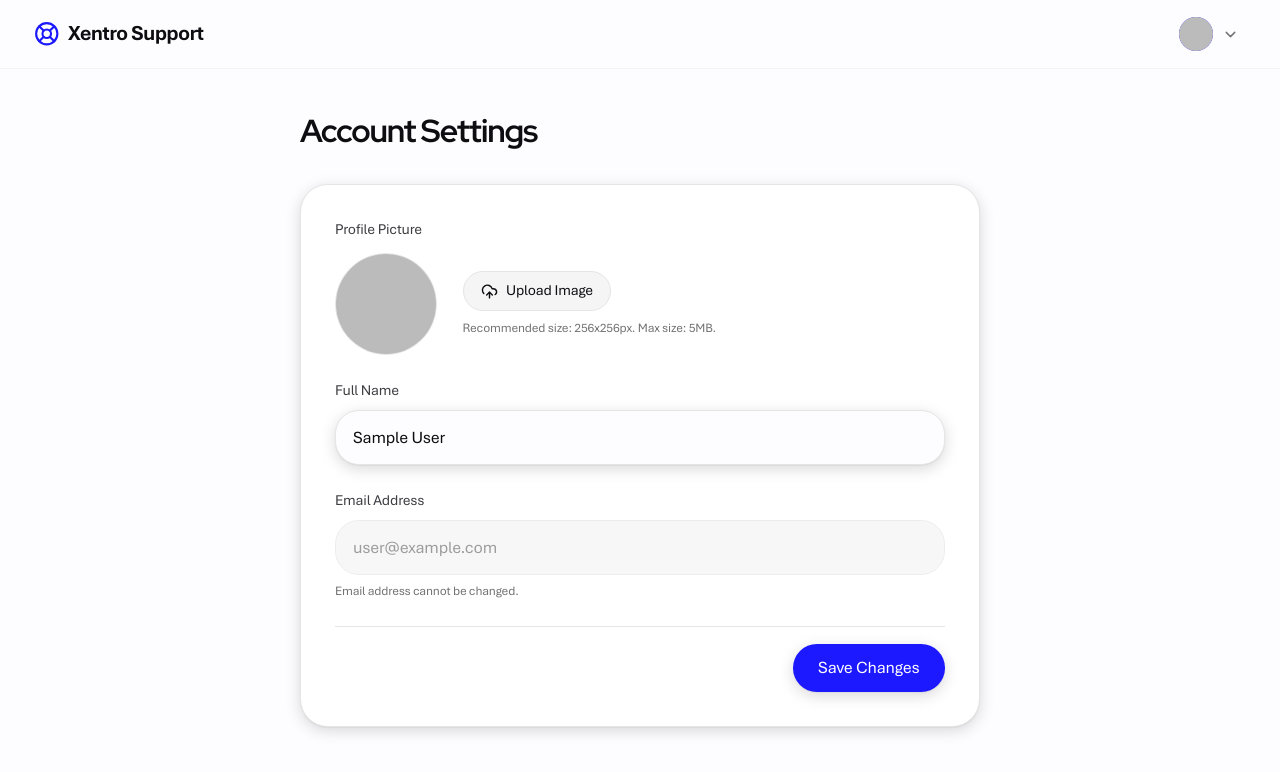
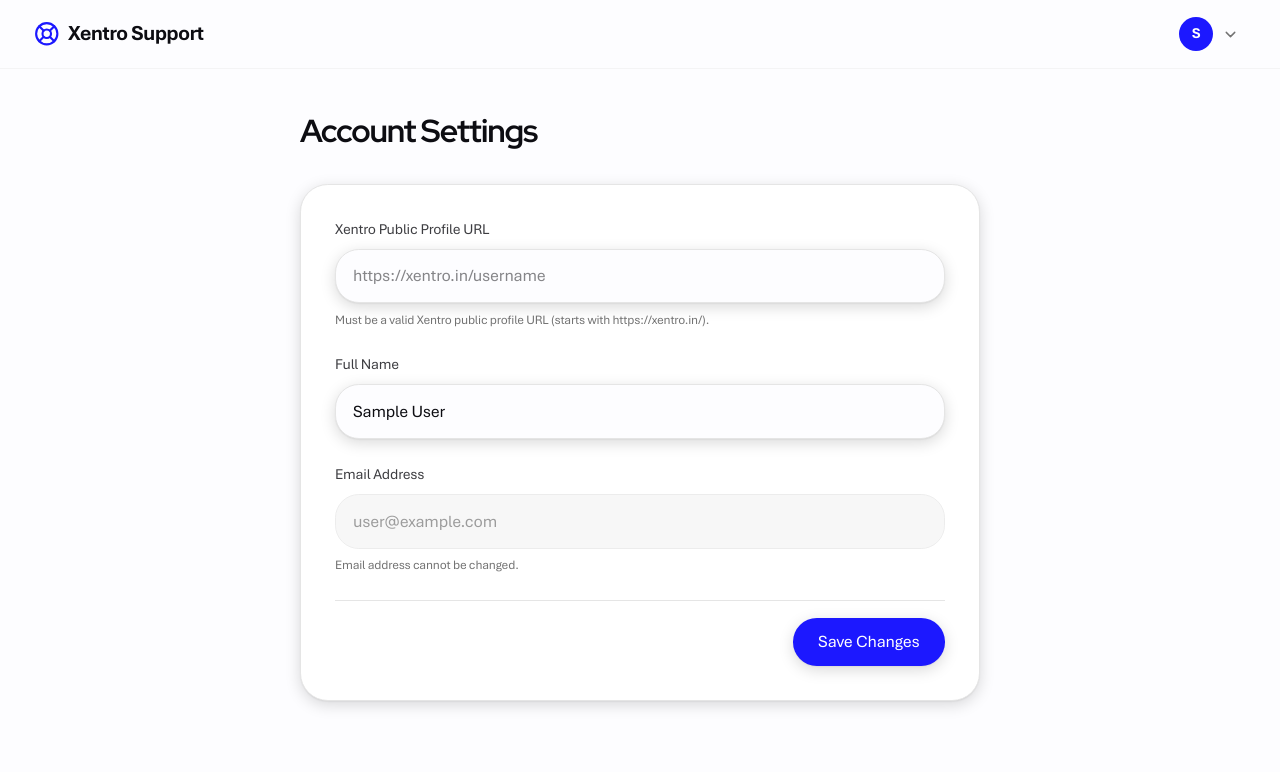
Before and after one commit to ss-xentro/xentro-support, a Next.js app: page /settings in a window 1280 px wide. Shown: the top 772 px of the page. Built offline with nearby package versions, Linux system fonts and the light colour scheme; no server answers; sample sign-in values are in the browser's storage.

Commit message:
refactor: replace profile image upload with mandatory Xentro profile URL validation

```diff
--- a/src/app/api/me/route.ts
+++ b/src/app/api/me/route.ts
@@ -23,13 +23,17 @@
     }
 
     const body = await req.json()
-    const { name, image } = body
+    const { name, profileUrl } = body
+
+    if (profileUrl && !profileUrl.startsWith("https://xentro.in/")) {
+      return new NextResponse("Profile URL must be a valid Xentro public profile (starts with https://xentro.in/)", { status: 400 })
+    }
 
     const updatedUser = await prisma.user.update({
       where: { id: user.id },
       data: {
         name: name !== undefined ? name : undefined,
-        image: image !== undefined ? image : undefined,
+        profileUrl: profileUrl !== undefined ? profileUrl : undefined,
       }
     })
 
--- a/src/app/settings/page.tsx
+++ b/src/app/settings/page.tsx
@@ -3,16 +3,15 @@
 import { useState, useEffect, Suspense } from "react"
 import { useAuth } from "@/contexts/AuthContext"
 import { Navbar } from "@/components/navbar"
-import { Loader2, UploadCloud, User } from "lucide-react"
+import { Loader2 } from "lucide-react"
 import { useSearchParams } from "next/navigation"
 
 function SettingsContent() {
   const { user, isAuthenticated, isLoading } = useAuth()
   const searchParams = useSearchParams()
   const [name, setName] = useState("")
-  const [image, setImage] = useState("")
+  const [profileUrl, setProfileUrl] = useState("")
   const [saving, setSaving] = useState(false)
-  const [uploading, setUploading] = useState(false)
   const [message, setMessage] = useState("")
 
   const isFirstLogin = searchParams.get("firstLogin") === "true" || (!isLoading && user && !user.name)
@@ -20,7 +19,7 @@
   useEffect(() => {
     if (user) {
       setName(user.name || "")
-      setImage(user.image || "")
+      setProfileUrl(user.profileUrl || "")
     }
   }, [user])
 
@@ -32,33 +31,7 @@
     return null // Next.js middleware should redirect if needed, but just in case
   }
 
-  const handleFileUpload = async (e: React.ChangeEvent<HTMLInputElement>) => {
-    if (!e.target.files || e.target.files.length === 0) return
 
-    setUploading(true)
-    const file = e.target.files[0]
-    const formData = new FormData()
-    formData.append("file", file)
-
-    try {
-      const res = await fetch("/api/upload", {
-        method: "POST",
-        body: formData,
-      })
-
-      if (res.ok) {
-        const data = await res.json()
-        setImage(data.url)
-      } else {
-        setMessage("Upload failed")
-      }
-    } catch (error) {
-      console.error("Upload failed", error)
-      setMessage("An error occurred during upload")
-    } finally {
-      setUploading(false)
-    }
-  }
 
   const handleSave = async (e: React.FormEvent) => {
     e.preventDefault()
@@ -69,7 +42,7 @@
       const res = await fetch("/api/me", {
         method: "PATCH",
         headers: { "Content-Type": "application/json" },
-        body: JSON.stringify({ name, image })
+        body: JSON.stringify({ name, profileUrl })
       })
 
       if (res.ok) {
@@ -109,24 +82,15 @@
             )}
 
             <div>
-              <label className="block text-sm font-medium mb-3 text-foreground/80">Profile Picture</label>
-              <div className="flex items-center gap-6">
-                <div className="w-24 h-24 rounded-full border border-border overflow-hidden bg-muted flex items-center justify-center shrink-0">
-                  {image ? (
-                    <img src={image} alt="Profile" className="w-full h-full object-cover" />
-                  ) : (
-                    <User className="w-10 h-10 text-muted-foreground" />
-                  )}
-                </div>
-                <div className="flex-1">
-                  <label className="cursor-pointer inline-flex items-center gap-2 px-4 py-2 bg-secondary text-secondary-foreground rounded-lg font-medium hover:bg-secondary/80 transition-colors text-sm border border-border">
-                    {uploading ? <Loader2 className="w-4 h-4 animate-spin" /> : <UploadCloud className="w-4 h-4" />}
-                    {uploading ? 'Uploading...' : 'Upload Image'}
-                    <input type="file" className="hidden" accept="image/*" onChange={handleFileUpload} disabled={uploading} />
-                  </label>
-                  <p className="text-xs text-muted-foreground mt-2">Recommended size: 256x256px. Max size: 5MB.</p>
-                </div>
-              </div>
+              <label className="block text-sm font-medium mb-2 text-foreground/80">Xentro Public Profile URL</label>
+              <input
+                type="url"
+                value={profileUrl}
+                onChange={(e) => setProfileUrl(e.target.value)}
+                placeholder="https://xentro.in/username"
+                className="w-full bg-background border border-border rounded-lg px-4 py-3 focus:outline-none focus:ring-2 focus:ring-primary shadow-sm"
+              />
+              <p className="text-xs text-muted-foreground mt-2">Must be a valid Xentro public profile URL (starts with https://xentro.in/).</p>
             </div>
 
             <div>
--- a/src/components/navbar.tsx
+++ b/src/components/navbar.tsx
@@ -43,11 +43,7 @@
                 className="flex items-center gap-2 p-1.5 rounded-full hover:bg-secondary/80 transition-colors border border-transparent focus:border-border"
               >
                 <div className="w-8 h-8 rounded-full bg-primary text-primary-foreground flex items-center justify-center overflow-hidden">
-                  {user.image ? (
-                    <img src={user.image} alt={user.name || "User"} className="w-full h-full object-cover" />
-                  ) : (
-                    <span className="font-bold text-sm">{(user.name || "U").charAt(0).toUpperCase()}</span>
-                  )}
+                  <span className="font-bold text-sm">{(user.name || "U").charAt(0).toUpperCase()}</span>
                 </div>
                 <ChevronDown className={`w-4 h-4 text-muted-foreground transition-transform ${dropdownOpen ? 'rotate-180' : ''}`} />
               </button>
--- a/src/contexts/AuthContext.tsx
+++ b/src/contexts/AuthContext.tsx
@@ -8,6 +8,7 @@
   email: string
   name?: string | null
   image?: string | null
+  profileUrl?: string | null
   role: 'USER' | 'ADMIN' | 'SUPER_ADMIN'
 }
 
--- a/src/lib/auth-utils.ts
+++ b/src/lib/auth-utils.ts
@@ -7,6 +7,7 @@
   email: string
   name?: string | null
   image?: string | null
+  profileUrl?: string | null
   role: 'USER' | 'ADMIN' | 'SUPER_ADMIN'
 }
 
```
